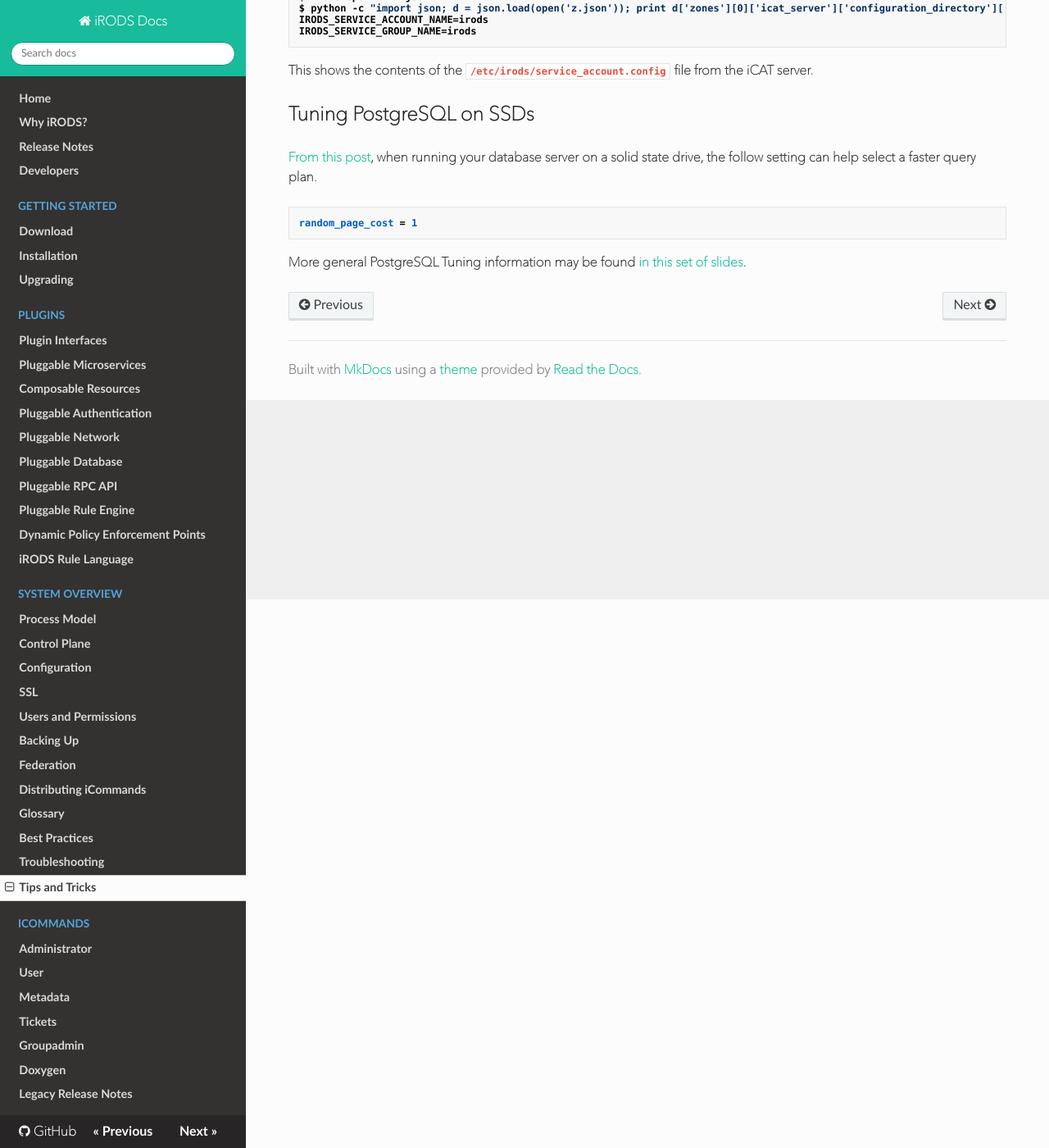
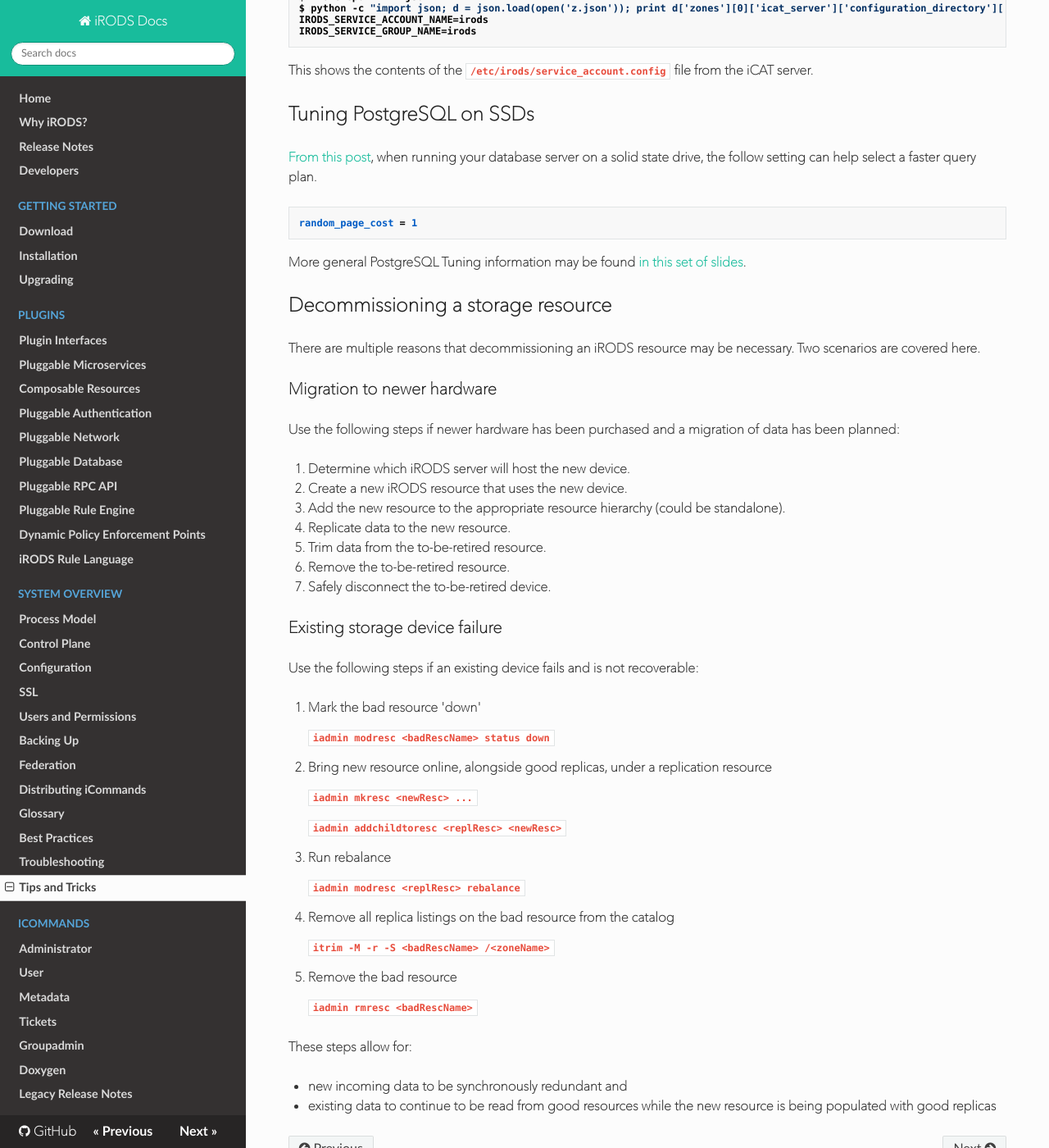
Before and after one commit to irods/irods_docs, an MkDocs documentation site: the page built from docs/system_overview/tips_and_tricks.md, in a window 1280 px wide and 1400 px high, scrolled down 669 px. Shown: the whole window at 82% size. Built offline with MkDocs 1.6.1, drawn with Linux system fonts in a browser that asks for light colours; nearby versions of some CDN libraries; old or Windows-style settings are respelled for this version of MkDocs.

Commit message:
[irods/irods#3821] document two decommissioning approaches

```diff
--- a/docs/system_overview/tips_and_tricks.md
+++ b/docs/system_overview/tips_and_tricks.md
@@ -42,3 +42,52 @@ random_page_cost = 1
 ~~~
 
 More general PostgreSQL Tuning information may be found [in this set of slides](https://speakerdeck.com/ongres/postgresql-configuration-for-humans).
+
+## Decommissioning a storage resource
+
+There are multiple reasons that decommissioning an iRODS resource may be necessary.  Two scenarios are covered here.
+
+### Migration to newer hardware
+
+Use the following steps if newer hardware has been purchased and a migration of data has been planned:
+
+1. Determine which iRODS server will host the new device.
+2. Create a new iRODS resource that uses the new device.
+3. Add the new resource to the appropriate resource hierarchy (could be standalone).
+4. Replicate data to the new resource.
+5. Trim data from the to-be-retired resource.
+6. Remove the to-be-retired resource.
+7. Safely disconnect the to-be-retired device.
+
+### Existing storage device failure
+
+Use the following steps if an existing device fails and is not recoverable:
+
+1. Mark the bad resource 'down'
+
+    `iadmin modresc <badRescName> status down`
+
+2. Bring new resource online, alongside good replicas, under a replication resource
+
+    `iadmin mkresc <newResc> ...`
+
+    `iadmin addchildtoresc <replResc> <newResc>`
+
+3. Run rebalance
+
+    `iadmin modresc <replResc> rebalance`
+
+4. Remove all replica listings on the bad resource from the catalog
+
+    `itrim -M -r -S <badRescName> /<zoneName>`
+
+
+5. Remove the bad resource
+
+    `iadmin rmresc <badRescName>`
+
+These steps allow for:
+
+ - new incoming data to be synchronously redundant and
+
+ - existing data to continue to be read from good resources while the new resource is being populated with good replicas
```
